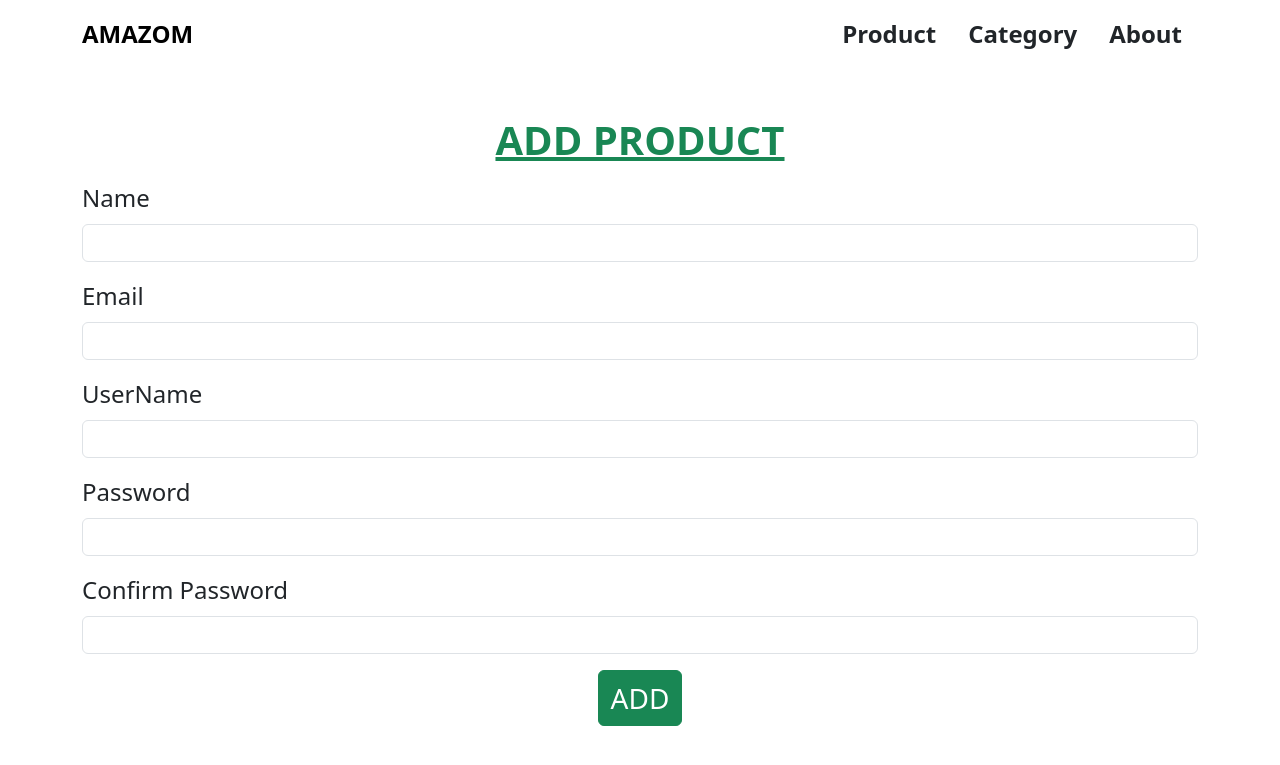
After one commit to MernaBassem/lab1_django, a Django app: page /add/ in a window 1280 px wide. The commit adds this page. Shown: the top 765 px of the page. Run offline with Django 5.2, Linux system fonts and the light colour scheme; some libraries are stand-ins or nearby versions.

Commit message:
add product

```diff
--- a/ecommerce/amazon/urls.py
+++ b/ecommerce/amazon/urls.py
@@ -3,6 +3,7 @@ from . import views
 
 urlpatterns = [
     path('', views.product, name='product'),
+    path('add/', views.add, name='add'),
     path('productDetail/<int:productID>/', views.productDetail, name='productDetail'),
     path('about/', views.about, name='about'),
     path('category/', views.category, name='category'),
--- a/ecommerce/amazon/views.py
+++ b/ecommerce/amazon/views.py
@@ -188,6 +188,11 @@ def product(request):
     context = {'products': products}
     return render(request, 'pages/product.html', context)
 
+
+def add(request):
+    return render(request, 'pages/add.html')
+
+
 def productDetail(request, productID):
     product = next((p for p in products if p['id'] == productID), None)
     context = {'product': product}
--- /dev/null
+++ b/ecommerce/templates/pages/add.html
@@ -0,0 +1,101 @@
+{% extends "base.html" %} {% block content %} {% load static %}
+
+
+
+
+<!DOCTYPE html>
+<html lang="en">
+  <head>
+    <meta charset="UTF-8" />
+    <meta name="viewport" content="width=device-width, initial-scale=1.0" />
+
+    <link rel="stylesheet" href="{% static 'css/bootstrap.min.css' %}" />
+    <link rel="stylesheet" href="{% static 'css/all.min.css' %}" />
+  </head>
+  <body data-bs-spy="scroll" data-bs-target="#navbar-example">
+    <main >
+        <div class="container my-5">
+            <h1 class="text-success mb-3 fs1 text-decoration-underline  text-center fw-bold">ADD PRODUCT</h1>
+            <form >
+                <div class="my-3">
+                    <label for="nameInput" class="fs-4 form-label">
+                        Name
+                    </label>
+                    <input
+                        type="text"
+                        class="form-control"
+                        id="nameInput"
+
+                        name="name"
+                    />
+
+                </div>
+                <div class="mb-3">
+                    <label for="email" class="fs-4 form-label">
+                        Email
+                    </label>
+                    <input
+                        type="email"
+                        class="form-control"
+                        id="email"
+
+                        name="email"
+                    />
+
+                </div>
+                <div class="mb-3">
+                    <label for="userName" class="fs-4 form-label">
+                        UserName
+                    </label>
+                    <input
+                        type="text"
+                        class="form-control"
+                        id="userName"
+                        name="userName"
+                    />
+
+                </div>
+                <div class="mb-3">
+                    <label for="password" class="fs-4 form-label">
+                        Password
+                    </label>
+                    <input
+                        type="password"
+                        class="form-control"
+                        id="password"
+                        name="password"
+                    />
+
+                </div>
+                <div class="mb-3">
+                    <label for="c_password" class="fs-4 form-label">
+                        Confirm Password
+                    </label>
+                    <input
+                        type="password"
+                        class="form-control"
+                        id="c_password"
+                        name="c_password"
+                    />
+
+                </div>
+                <div class='d-flex justify-content-center aligns-items-center'>
+                    <button type="submit" class="btn fs-3 btn-success">
+                        ADD
+                    </button>
+                </div>
+
+
+            </form>
+
+        </div>
+
+
+    </main>
+
+    <script src="{% static 'js/bootstrap.bundle.min.js' %}"></script>
+  </body>
+</html>
+
+
+{% endblock %}
--- a/ecommerce/templates/pages/product.html
+++ b/ecommerce/templates/pages/product.html
@@ -39,6 +39,12 @@
             {% endfor %}
           </tbody>
         </table>
+        <div class='d-flex justify-content-center align-items-center'>
+          <button class='btn btn-success py-2 px-3 fs-4'>
+            <a href='{% url 'add' %}' class='text-light text-decoration-none'>ADD PRODUCT</a>
+            </button>
+        </div>
+
       </div>
     </main>
 
```
